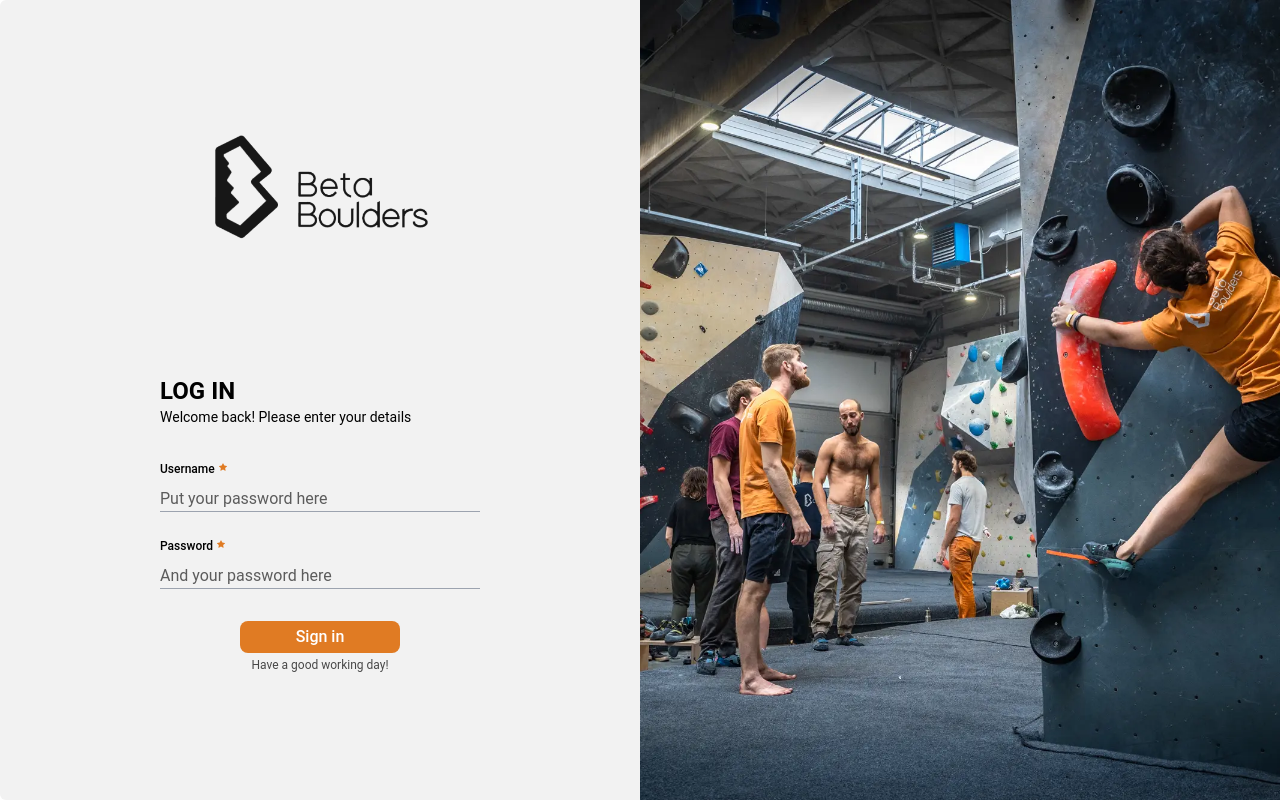
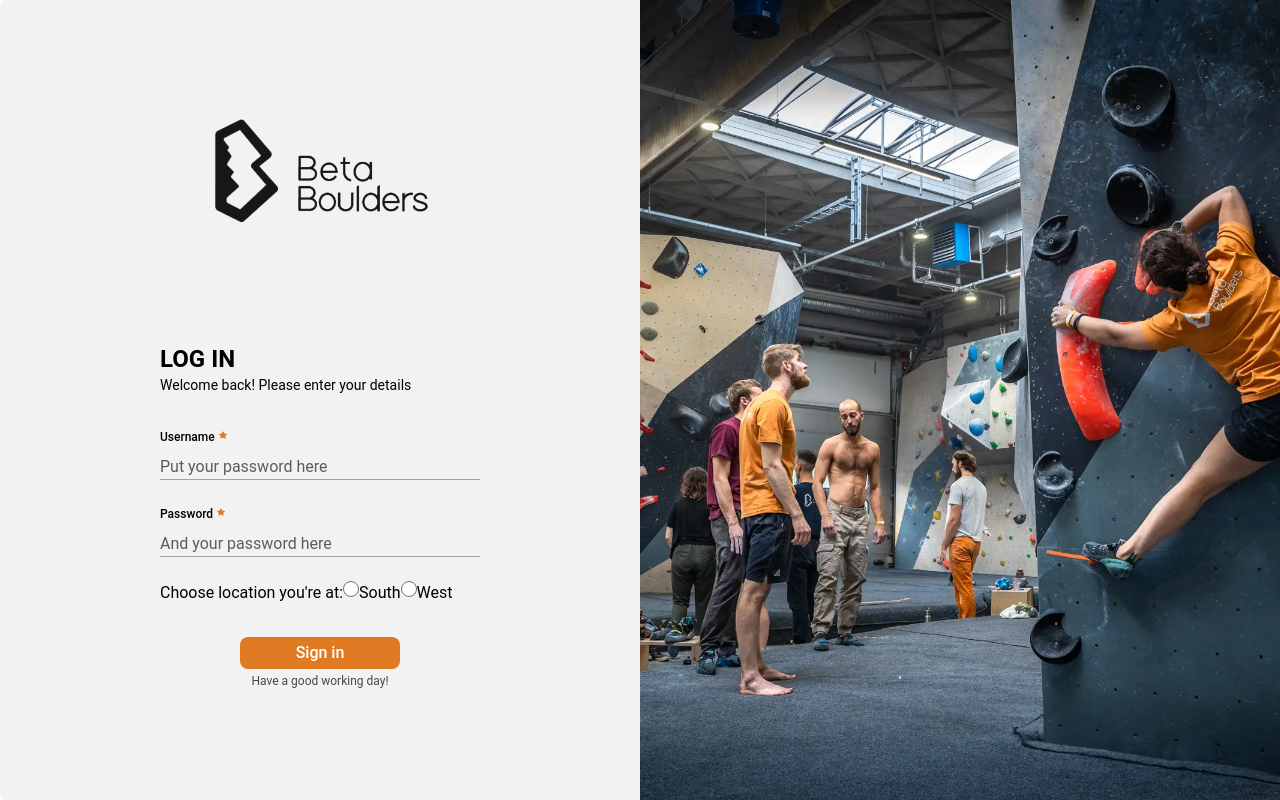
Before and after one commit to zuzik772/4th_semester_final_project, a React (Create React App) app: page /login in a window 1280 px wide. Built offline with nearby package versions, Linux system fonts and the light colour scheme.

Commit message:
radio buttons added to login

```diff
--- a/src/App.jsx
+++ b/src/App.jsx
@@ -9,36 +9,93 @@ import Trackers from "./pages/Trackers";
 import Nav from "./components/Nav";
 import Sidebar from "./components/Sidebar";
 import Login from "./pages/Login";
-import {PrivateRoute} from "./PrivateRoute";
+import { PrivateRoute } from "./PrivateRoute";
 import { useState, useEffect } from "react";
 function App() {
   const [isLoggedIn, setIsLoggedIn] = useState(false);
+  const [location, setLocation] = useState();
 
-  useEffect(()=>{
-    getLoginStatus(localStorage.getItem("isLoggedIn"))
-  })
+  useEffect(() => {
+    getLoginStatus(localStorage.getItem("isLoggedIn"));
+  });
 
   function getLoginStatus(status) {
-    if (status==="true") {
-    setIsLoggedIn(true) }
-    else (setIsLoggedIn(false))
+    if (status === "true") {
+      setIsLoggedIn(true);
+    } else setIsLoggedIn(false);
+  }
+
+  function getLocation(locationName) {
+    setLocation(locationName);
   }
 
   return (
     <div className="App">
       <BrowserRouter>
-        {isLoggedIn && <Nav getLoginStatus={getLoginStatus}/>}
+        {isLoggedIn && <Nav getLoginStatus={getLoginStatus} location={location} />}
         <div className="block sm:flex">
           {isLoggedIn && <Sidebar />}
           <Routes>
-            <Route path="/login" element={<Login getLoginStatus={getLoginStatus}/>} />
-            <Route index element={<PrivateRoute><Dashboard /></PrivateRoute>} />
-            <Route path="/dashboard" element={<PrivateRoute><Dashboard /></PrivateRoute>} />
-            <Route path="/posts" element={<PrivateRoute><Posts /></PrivateRoute>} />
-            <Route path="/deliveries" element={<PrivateRoute><Deliveries /></PrivateRoute>} />
-            <Route path="/inventory" element={<PrivateRoute><Inventory /></PrivateRoute>} />
-            <Route path="/trackers" element={<PrivateRoute><Trackers /></PrivateRoute>} />
-            <Route path="/manual" element={<PrivateRoute><Manual /></PrivateRoute>} />
+            <Route
+              path="/login"
+              element={<Login getLoginStatus={getLoginStatus} getLocation={getLocation}/>}
+            />
+            <Route
+              index
+              element={
+                <PrivateRoute>
+                  <Dashboard />
+                </PrivateRoute>
+              }
+            />
+            <Route
+              path="/dashboard"
+              element={
+                <PrivateRoute>
+                  <Dashboard />
+                </PrivateRoute>
+              }
+            />
+            <Route
+              path="/posts"
+              element={
+                <PrivateRoute>
+                  <Posts />
+                </PrivateRoute>
+              }
+            />
+            <Route
+              path="/deliveries"
+              element={
+                <PrivateRoute>
+                  <Deliveries />
+                </PrivateRoute>
+              }
+            />
+            <Route
+              path="/inventory"
+              element={
+                <PrivateRoute>
+                  <Inventory />
+                </PrivateRoute>
+              }
+            />
+            <Route
+              path="/trackers"
+              element={
+                <PrivateRoute>
+                  <Trackers />
+                </PrivateRoute>
+              }
+            />
+            <Route
+              path="/manual"
+              element={
+                <PrivateRoute>
+                  <Manual />
+                </PrivateRoute>
+              }
+            />
           </Routes>
         </div>
       </BrowserRouter>
--- a/src/components/Dropdown.jsx
+++ b/src/components/Dropdown.jsx
@@ -1,5 +1,5 @@
 import "../global.css";
-export default function Dropdown() {
+export default function Dropdown(props) {
   return (
     <div className="flex gap-2 items-center">
       <label htmlFor="gym" className="text-light font-normal hidden md:block">
@@ -8,8 +8,9 @@ export default function Dropdown() {
       <select
         id="gym"
         className="hidden md:block minimal rounded-xl py-1 bg-light font-medium border-2 outline-none border-none cursor-pointer "
-      >
-        <option value="west" defaultValue>
+        defaultValue={props.location}
+        >
+        <option value="west" >
           Beta West
         </option>
         <option value="south">Beta South</option>
--- a/src/components/FilterButton.jsx
+++ /dev/null
@@ -1,10 +0,0 @@
-export default function FilterButton(props) {
-  return (
-    <div className="border-x border-y border-accent px-2 rounded-xl w-28 hover:bg-fadedAccent cursor-pointer">
-      <input type="radio" id="filter" name="filter" className="hidden" />
-      <label htmlFor="filter" className="font-normal cursor-pointer">
-        {props.title}
-      </label>
-    </div>
-  );
-}
--- a/src/components/Nav.jsx
+++ b/src/components/Nav.jsx
@@ -10,7 +10,7 @@ export default function Nav(props) {
         <Logo />
       </Link>
       <Search />
-      <Dropdown />
+      <Dropdown location={props.location}/>
       <Profile getLoginStatus={props.getLoginStatus}/>
     </div>
   );
--- /dev/null
+++ b/src/components/RadioButton.jsx
@@ -0,0 +1,16 @@
+export default function RadioButton(props) {
+  function handleChange() {
+    props.radioButtonFunction(props.value);
+  }
+
+  return (
+    // <div className="border-x border-y border-accent px-2 rounded-xl w-28 hover:bg-fadedAccent cursor-pointer">
+      <>
+        <input type="radio" id={props.name+"-"+props.value} name={props.name} value={props.value} onChange={handleChange}/>
+        <label htmlFor={props.name+"-"+props.value} className="font-normal cursor-pointer">
+          {props.title}
+        </label>
+      </>
+    /* </div> */
+  );
+}
--- a/src/pages/Inventory.jsx
+++ b/src/pages/Inventory.jsx
@@ -2,7 +2,7 @@ import MainTitle from "../components/MainTitle";
 import CTA from "../components/CTA";
 import AmountInput from "../components/AmountInput";
 import removeIcon from "../img/trash.png";
-import FilterButton from "../components/FilterButton";
+import RadioButton from "../components/RadioButton";
 import { useState } from "react";
 import ModalInventory from "../components/ModalInventory";
 export default function Inventory() {
@@ -23,12 +23,12 @@ export default function Inventory() {
       </div>
       {show ? <ModalInventory handleCTA={handleClose} /> : null}
       <div className="flex flex-wrap gap-4 text-center">
-        <FilterButton title="All" />
-        <FilterButton title="Beer" />
-        <FilterButton title="Cleaning" />
-        <FilterButton title="Coffee" />
-        <FilterButton title="Food" />
-        <FilterButton title="Soft drinks" />
+        <RadioButton title="All" />
+        <RadioButton title="Beer" />
+        <RadioButton title="Cleaning" />
+        <RadioButton title="Coffee" />
+        <RadioButton title="Food" />
+        <RadioButton title="Soft drinks" />
       </div>
       <table className="w-full">
         <thead>
--- a/src/pages/Login.jsx
+++ b/src/pages/Login.jsx
@@ -2,9 +2,9 @@ import { useNavigate } from "react-router-dom";
 import cover from "../img/login_cover.webp";
 import darkLogo from "../img/black_logo.png";
 import RequiredIcon from "../components/icons/RequiredIcon";
+import RadioButton from "../components/RadioButton";
 import { useRef, useState } from "react";
 export default function Login(props) {
-
   const navigate = useNavigate();
 
   const usernameRef = useRef("");
@@ -13,28 +13,49 @@ export default function Login(props) {
   const [validated, setValidated] = useState();
 
   function login() {
-    localStorage.setItem("isLoggedIn", 'true')
-    props.getLoginStatus(localStorage.getItem("isLoggedIn"))
-    navigate('/')
+    localStorage.setItem("isLoggedIn", "true");
+    props.getLoginStatus(localStorage.getItem("isLoggedIn"));
+    navigate("/");
   }
 
   function validate() {
-    if(usernameRef.current.value==="admin" && passwordRef.current.value==="admin") {
-      setValidated('');
+    if (
+      usernameRef.current.value === "admin" &&
+      passwordRef.current.value === "admin"
+    ) {
+      setValidated("");
       login();
-    } else setValidated(false)
+    } else setValidated(false);
+  }
 
+  function getLocation(location) {
+    props.getLocation(location)
   }
 
   return (
     <div className="grid sm:grid-cols-2 bg-light h-screen">
       <div className="flex flex-col justify-evenly items-center">
-        <img src={darkLogo} alt="Beta Boulders logo" className="w-40 sm:w-60"></img>
+        <img
+          src={darkLogo}
+          alt="Beta Boulders logo"
+          className="w-40 sm:w-60"
+        ></img>
         <div className="flex flex-col items-center justify-center gap-8 mb-4 sm:mb-0">
           <div className="flex flex-col w-60 sm:w-80">
-            <h1 className="uppercase font-semibold text-2xl text-left">Log in</h1>
-            <span className={`text-sm ${(validated===false)?'hidden':''}`}>Welcome back! Please enter your details</span>
-            <span className={`text-sm text-warning ${(validated===false)?'':'hidden'}`}>Sorry, username or password isn’t right. Check for typos and try again.</span>
+            <h1 className="uppercase font-semibold text-2xl text-left">
+              Log in
+            </h1>
+            <span className={`text-sm ${validated === false ? "hidden" : ""}`}>
+              Welcome back! Please enter your details
+            </span>
+            <span
+              className={`text-sm text-warning ${
+                validated === false ? "" : "hidden"
+              }`}
+            >
+              Sorry, username or password isn’t right. Check for typos and try
+              again.
+            </span>
           </div>
           <form className="flex flex-col gap-6 w-60 sm:w-80">
             <div>
@@ -49,7 +70,9 @@ export default function Login(props) {
                 name="username"
                 placeholder="Put your password here"
                 required
-                className={`pl-0 pb-0 outline-none bg-light w-full border-x-0 border-t-0 ${(validated===false)?'border-b-warning':'border-b-gray-400'} rounded-none focus:border-t-0 focus:border-x-0 focus:ring-0 dark:focus:ring-0 focus:border-accent`}
+                className={`pl-0 pb-0 outline-none bg-light w-full border-x-0 border-t-0 ${
+                  validated === false ? "border-b-warning" : "border-b-gray-400"
+                } rounded-none focus:border-t-0 focus:border-x-0 focus:ring-0 dark:focus:ring-0 focus:border-accent`}
               />
             </div>
             <div>
@@ -64,7 +87,24 @@ export default function Login(props) {
                 name="password"
                 placeholder="And your password here"
                 required
-                className={`pl-0 pb-0 outline-none bg-light w-full border-x-0 border-t-0 ${(validated===false)?'border-b-warning':'border-b-gray-400'} rounded-none focus:border-t-0 focus:border-x-0 focus:ring-0 dark:focus:ring-0 focus:border-accent`}
+                className={`pl-0 pb-0 outline-none bg-light w-full border-x-0 border-t-0 ${
+                  validated === false ? "border-b-warning" : "border-b-gray-400"
+                } rounded-none focus:border-t-0 focus:border-x-0 focus:ring-0 dark:focus:ring-0 focus:border-accent`}
+              />
+            </div>
+            <div className="flex">
+              <span>Choose location you're at:</span>
+              <RadioButton
+                title="South"
+                name={"location"}
+                value={"south"}
+                radioButtonFunction={getLocation}
+              />
+              <RadioButton
+                title="West"
+                name={"location"}
+                value={"west"}
+                radioButtonFunction={getLocation}
               />
             </div>
           </form>
```
Lines whose indentation alone changed are shown as unchanged.
